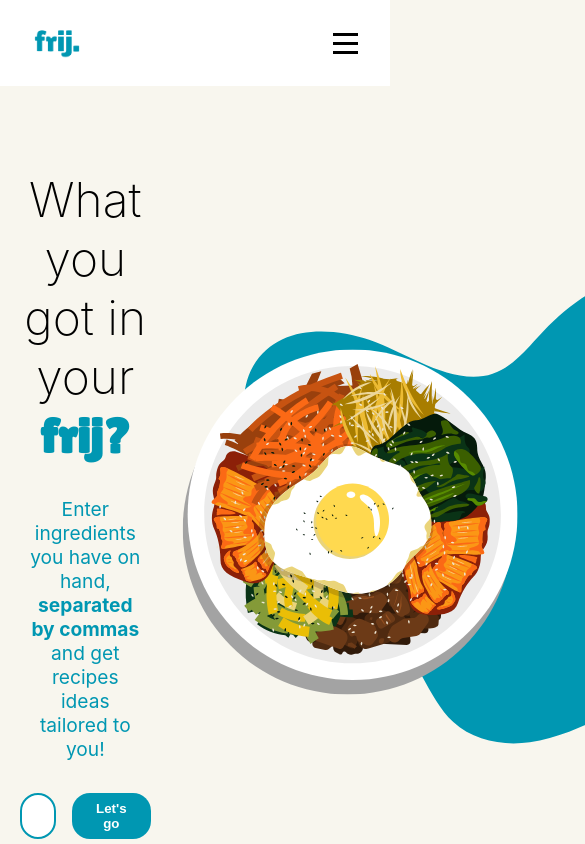
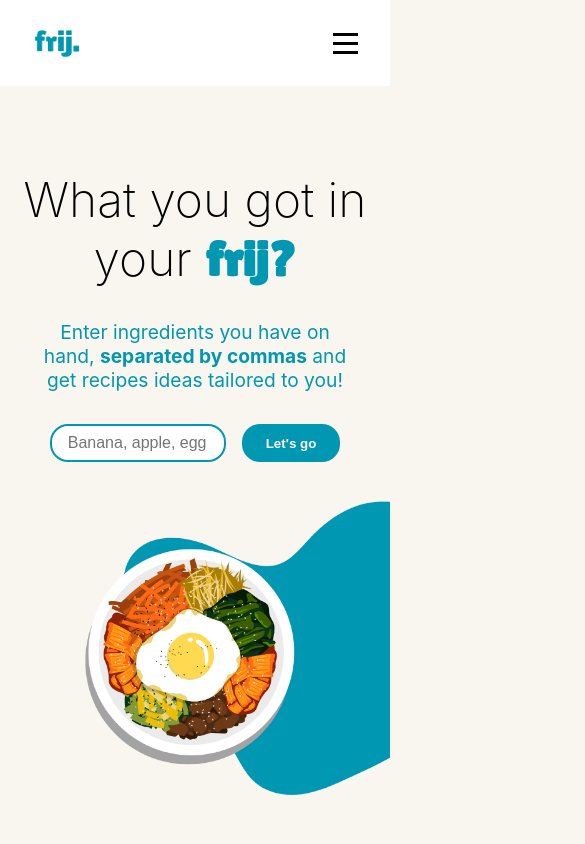
Before and after one commit to shahdk33/FrijServer, a React (Create React App) app in the folder frontend/frontend/: page / in a window 390 px wide. Shown: the top 844 px of the page, 585 px wide, since content can reach past the window. Built offline with nearby package versions, Linux system fonts and the light colour scheme.

Commit message:
pages layout for mobile

```diff
--- a/frontend/frontend/src/App.css
+++ b/frontend/frontend/src/App.css
@@ -73,7 +73,33 @@
   height: auto;
   object-fit: cover; /* Ensures the image covers the space without distortion */
 }
+@media (max-width: 768px) {
+  .AboutPage , .App, .HomePage{
+    flex-direction: column; /* Stacks content vertically */
+    text-align: center; /* Centers text for better readability */
+  }
 
+  .left-side,
+  .right-side {
+    flex: none; /* Removes flexible sizing */
+
+  }
+
+  .right-side{
+    justify-content: right;
+  }
+
+  .description {
+    font-size: 1rem; /* Adjusts text size for better readability */
+  }
+
+  .image {
+    margin-top: 10px; /* Adds spacing between the image and text */
+    width: 80%; /* Make the image smaller on mobile */
+    max-width: 400px; /* Limit the maximum size */
+
+  }
+}
 
 .navbar {
   display: flex;
--- a/frontend/frontend/src/components/AboutUs.js
+++ b/frontend/frontend/src/components/AboutUs.js
@@ -14,7 +14,7 @@
                     <header className="header">
                         <h1>About <b>frij</b></h1>
                         <p className="description">
-                        Every time I opened my fridge, I found random condiments and ingredients and never knew what to make of them. I had to get creative to make meals for my family, which often took more time than I wanted to spend—let’s be honest, I was lazy! I realized I could save a whole lot of time brainstorming and decided to automate the process. <b>That’s how frij was born </b>—a web app that quickly finds recipes based on what you already have at home. It’s simple, efficient, and perfect for anyone who loves good food but hates the hassle of figuring out what to cook.
+                        Every time I opened my fridge, I found random condiments and ingredients and never knew what to make of them. I had to get creative to make meals for my family, which often took more time than I wanted to spend! I realized I could save a whole lot of time brainstorming and decided to automate the process. <b>That’s how frij was born </b>—a web app that quickly finds recipes based on what you already have at home. It’s simple, efficient, and perfect for anyone who loves good food but hates the hassle of figuring out what to cook.
                         </p>
                     </header>
 
@@ -39,7 +39,7 @@
                 </div>
 
                 <div className="right-side">
-                    <img src={AboutImage} className="mage" alt="Food" />
+                    <img src={AboutImage} className="image" alt="Food" />
                 </div>
             </div>
 
--- a/frontend/frontend/src/components/HowItWorks.js
+++ b/frontend/frontend/src/components/HowItWorks.js
@@ -31,7 +31,7 @@
                 </div>
 
                 <div className="right-side">
-                    <img src={HowItWorksImage} className="mage" alt="How It Works" />
+                    <img src={HowItWorksImage} className="image" alt="How It Works" />
                 </div>
             </div>
 
--- a/frontend/frontend/src/components/recipeApp.js
+++ b/frontend/frontend/src/components/recipeApp.js
@@ -70,7 +70,7 @@
                 </div>
 
                 <div className="right-side">
-                    <img src={foodImage} className="mage" alt="Food" />
+                    <img src={foodImage} className="image" alt="Food" />
                 </div>
             </div>
 
```
